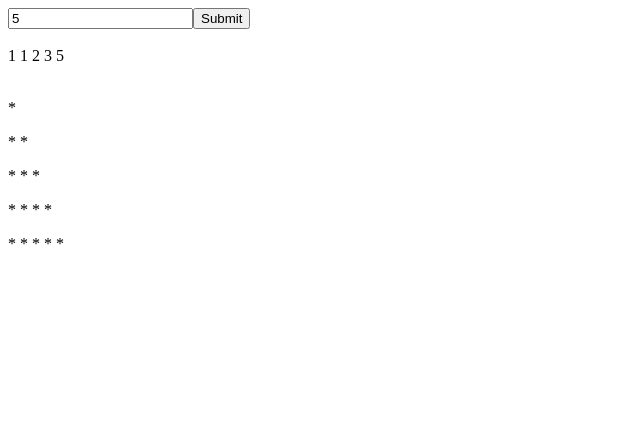
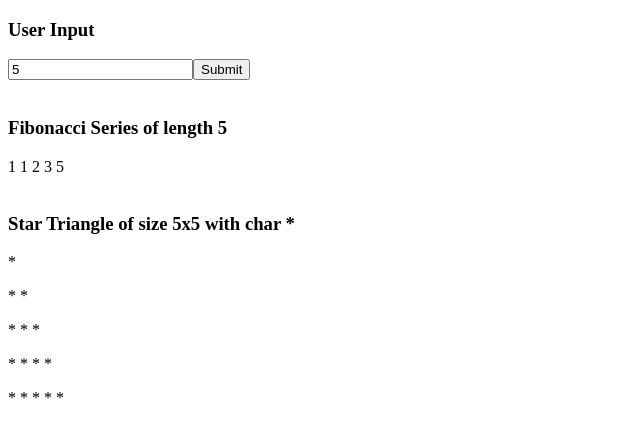
Before and after one commit to sanket90/ProgrammingTest1, an Angular app: page / in a window 1280 px wide. Both pictures are taken after typing "5" into the empty fields and a click on the button "Submit". Shown: the top 438 px of the page, without its empty margins (0-640 px from the left). Built offline with nearby package versions, Linux system fonts and the light colour scheme.

Commit message:
Minor improvements

```diff
--- a/src/app/fibonacci/fibonacci.component.html
+++ b/src/app/fibonacci/fibonacci.component.html
@@ -1,3 +1,6 @@
-<span *ngFor="let item of fib">{{ item }} </span>
-<br/>
-<br/>
+<div *ngIf="n">
+    <h3>Fibonacci Series of length {{ n }}</h3>
+    <span *ngFor="let item of fib">{{ item }} </span>
+    <br/>
+    <br/>
+</div>
--- a/src/app/star-triangle/star-triangle.component.html
+++ b/src/app/star-triangle/star-triangle.component.html
@@ -1,3 +1,6 @@
-<p *ngFor="let item of star">
-  <span *ngFor="let str of item">{{ str }} </span>
-</p>
+<div *ngIf="n">
+  <h3>Star Triangle of size {{ n }}x{{ n }} with char {{ char }}</h3>
+  <p *ngFor="let item of star">
+    <span *ngFor="let str of item">{{ str }} </span>
+  </p>
+</div>
--- a/src/app/star-triangle/star-triangle.component.ts
+++ b/src/app/star-triangle/star-triangle.component.ts
@@ -9,7 +9,7 @@ export class StarTriangleComponent implements OnInit, OnChanges {
 
   @Input() n : any;
   star : any;
-  private char = "*"
+  char = "*"
 
   ngOnInit() { this.star = this.generateStarTriangle(this.n, this.char) }
 
--- a/src/app/user-input/user-input.component.html
+++ b/src/app/user-input/user-input.component.html
@@ -1,5 +1,5 @@
-<div>
-  <input type="number" [(ngModel)]="num">
-  <button (click)="onSubmit()">Submit</button>
-</div>
+<h3>User Input</h3>
+<input type="number" [(ngModel)]="num" placeholder="Enter a number">
+<button (click)="onSubmit()">Submit</button>
 <br/>
+<br/>
```
